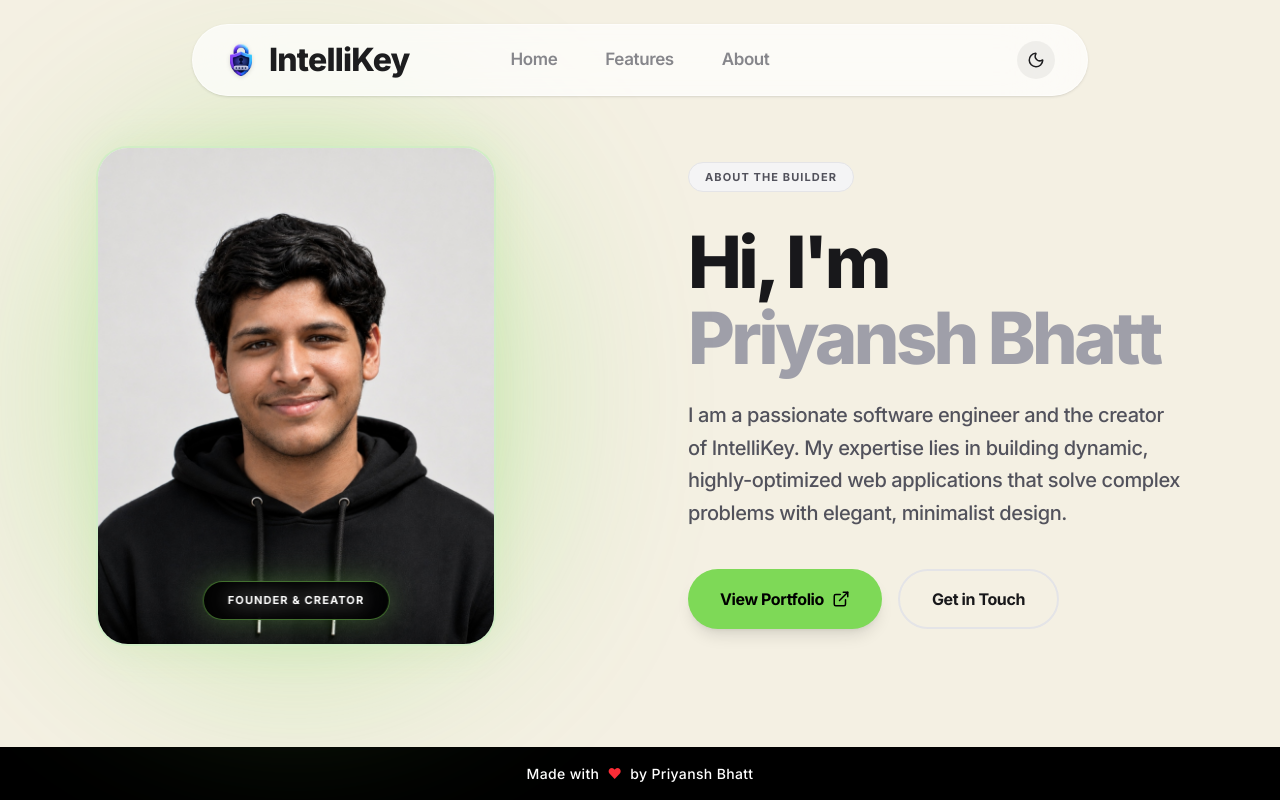
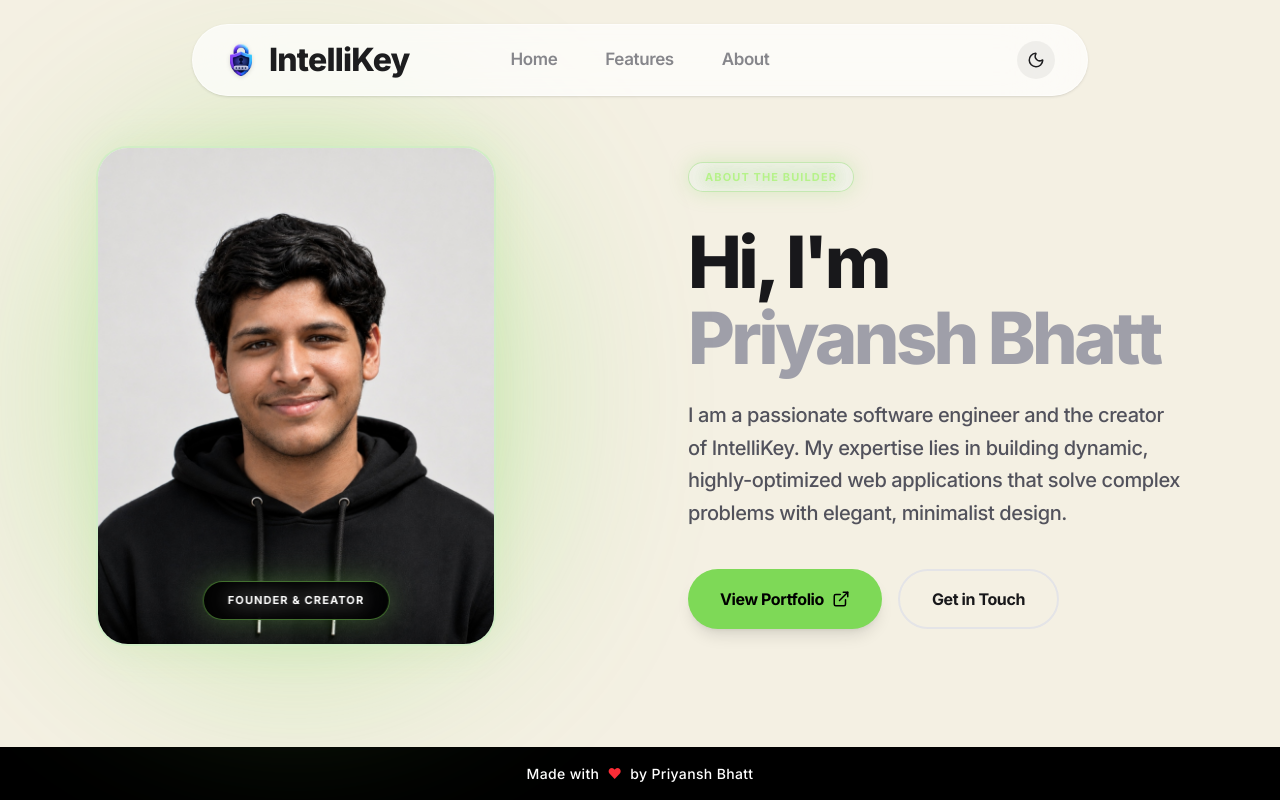
Before and after one commit to thepriyanshbhatt/Password-Generator, a React (Vite) app: page /about in a window 1280 px wide. Built offline with nearby package versions, Linux system fonts and the light colour scheme.

Commit message:
Add glowing aesthetic to ABOUT THE BUILDER badge

```diff
--- a/src/pages/About.tsx
+++ b/src/pages/About.tsx
@@ -43,8 +43,9 @@ const About: React.FC = () => {
 
           {/* Right Side - Content */}
           <div className="flex flex-col items-start">
-            <div className="inline-block bg-zinc-100 dark:bg-white/5 border border-zinc-200 dark:border-white/10 text-zinc-600 dark:text-zinc-300 font-bold uppercase tracking-widest px-4 py-1.5 rounded-full text-[11px] mb-8">
-              About the Builder
+            <div className="inline-block bg-zinc-100/50 dark:bg-white/5 border border-brand-green-slider/40 dark:border-brand-green-slider/30 text-brand-green-accent dark:text-brand-green-slider font-bold uppercase tracking-widest px-4 py-1.5 rounded-full text-[11px] mb-8 shadow-[0_0_20px_rgba(126,217,87,0.25)] relative overflow-hidden group">
+              <div className="absolute inset-0 bg-brand-green-slider/10 blur-md rounded-full"></div>
+              <span className="relative z-10 drop-shadow-[0_0_8px_rgba(126,217,87,0.6)]">About the Builder</span>
             </div>
 
             <h1 className="text-[56px] md:text-[72px] font-extrabold text-zinc-900 dark:text-white leading-[1.05] tracking-tighter mb-6">
```
